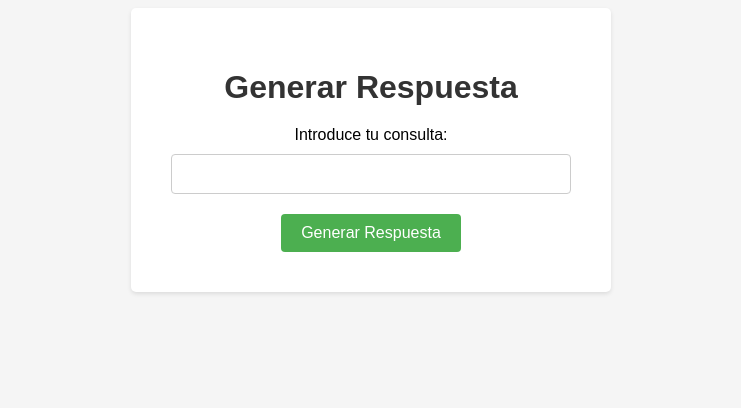
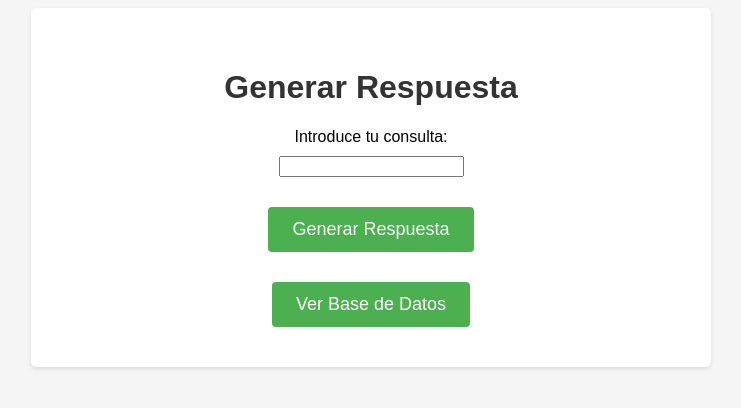
Before and after one commit to AlexCapis/GPT-GOOGLE, a Flask app: template src/templates/generar_respuesta_javi.html in a window 1280 px wide. Shown: the top 408 px of the page, without its empty margins (269-1010 px from the left). Run offline with Flask 3, Linux system fonts and the light colour scheme; the template is opened without the code that fills it, so the values that code supplies are empty.

Commit message:
cambios database, y gen,prueba_2

```diff
--- a/src/templates/generar_respuesta_javi.html
+++ b/src/templates/generar_respuesta_javi.html
@@ -9,54 +9,48 @@
       background-color: #f5f5f5;
     }
     .container {
-      max-width: 400px;
+      max-width: 600px;
       margin: 0 auto;
       padding: 40px;
       background-color: #fff;
       border-radius: 5px;
       box-shadow: 0 2px 4px rgba(0, 0, 0, 0.1);
-      text-align: center;
     }
     h1 {
       color: #333;
-      margin-bottom: 20px;
-    }
-    form {
-      display: flex;
-      flex-direction: column;
-      align-items: center;
-    }
-    label {
-      font-size: 16px;
-      margin-bottom: 10px;
-    }
-    input[type="text"] {
-      width: 100%;
-      padding: 10px;
-      font-size: 16px;
-      border: 1px solid #ccc;
-      border-radius: 4px;
-      box-sizing: border-box;
-      margin-bottom: 20px;
-    }
-    input[type="submit"] {
-      background-color: #4CAF50;
-      color: white;
-      padding: 10px 20px;
-      font-size: 16px;
-      border: none;
-      border-radius: 4px;
-      cursor: pointer;
-    }
-    input[type="submit"]:hover {
-      background-color: #45a049;
+      text-align: center;
     }
     p.respuesta {
       font-size: 16px;
       margin-top: 20px;
-      background-color: #f0f0f0;
-      padding: 10px;
+    }
+    .form-container {
+      text-align: center;
+      margin-bottom: 20px;
+    }
+    .form-container label {
+      display: block;
+      margin-bottom: 10px;
+      text-align: center;
+    }
+    .btn-container {
+      text-align: center;
+      margin-top: 30px;
+    }
+    .btn {
+      display: inline-block;
+      background-color: #4CAF50;
+      color: white;
+      padding: 12px 24px;
+      font-size: 18px;
+      border: none;
       border-radius: 4px;
+      cursor: pointer;
+      text-decoration: none;
+      transition: background-color 0.3s ease;
+    }
+    .btn:hover {
+      background-color: #45a049;
     }
   </style>
 </head>
@@ -64,13 +58,20 @@
   <div class="container">
     <h1>Generar Respuesta</h1>
     <form action="/api/generar-respuesta" method="post">
-      <label for="pregunta">Introduce tu consulta:</label>
-      <input type="text" id="pregunta" name="pregunta">
-      <input type="submit" value="Generar Respuesta">
+      <div class="form-container">
+        <label for="pregunta">Introduce tu consulta:</label>
+        <input type="text" id="pregunta" name="pregunta">
+      </div>
+      <div class="btn-container">
+        <input type="submit" value="Generar Respuesta" class="btn">
+      </div>
     </form>
     {% if respuesta is defined %}
       <p class="respuesta">Respuesta generada: {{ respuesta }}</p>
     {% endif %}
+    <div class="btn-container">
+      <a class="btn" href="/database">Ver Base de Datos</a>
+    </div>
   </div>
 </body>
 </html>
```
Also changed, not shown: prueba_2_con_template.py (+17 -0 lines), src/templates/database.html (added, +58 -0 lines).
